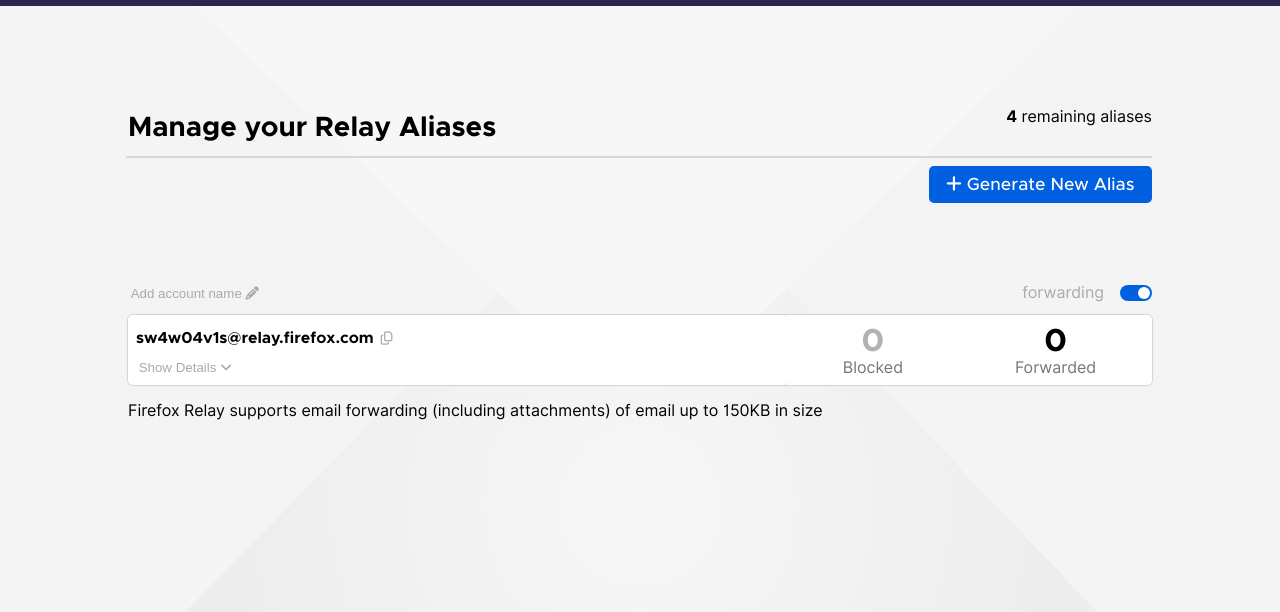
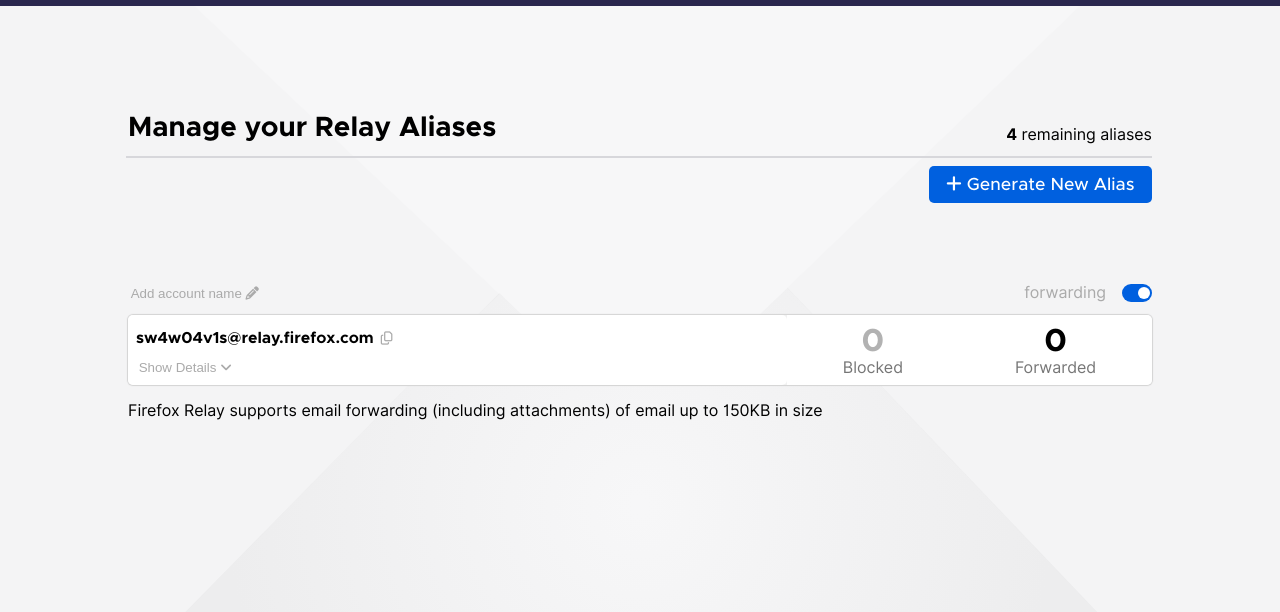
Before and after one commit to jdaumeyer/mozilla-challenge, a website: page index.html in a window 1280 px wide. Shown: the part 90-702 px from the top of the page. Drawn offline with Linux system fonts and the light colour scheme.

Commit message:
Changed the size of the toggle

```diff
--- a/assets/styles.css
+++ b/assets/styles.css
@@ -290,9 +290,12 @@
 label {
   float: right;
   display: flex;
-  gap: 1em;
   align-items: center;
   color: #aaaaaa;
+}
+
+label span:first-child {
+  margin-right: 1em;
 }
 
 .switch input {
@@ -304,8 +307,8 @@
 .switch {
   position: relative;
   display: inline-block;
-  width: 32px;
-  height: 16px;
+  width: 30px;
+  height: 18px;
 }
 
 .slider {
@@ -318,7 +321,7 @@
 }
 
 input:checked + .slider:before {
-  transform: translateX(16px);
+  transform: translateX(14px);
 }
 
 .switch input:checked + span.slider {
@@ -331,7 +334,7 @@
   height: 12px;
   width: 12px;
   left: 2px;
-  bottom: 2px;
+  bottom: 3px;
   background-color: white;
   transition: 0.4s;
   border-radius: 50%;
@@ -564,6 +567,8 @@
 
 
   .alias-count {
+    margin-bottom: 0.2em;
+    align-self: flex-end;
     order: -1;
   }
 
```
